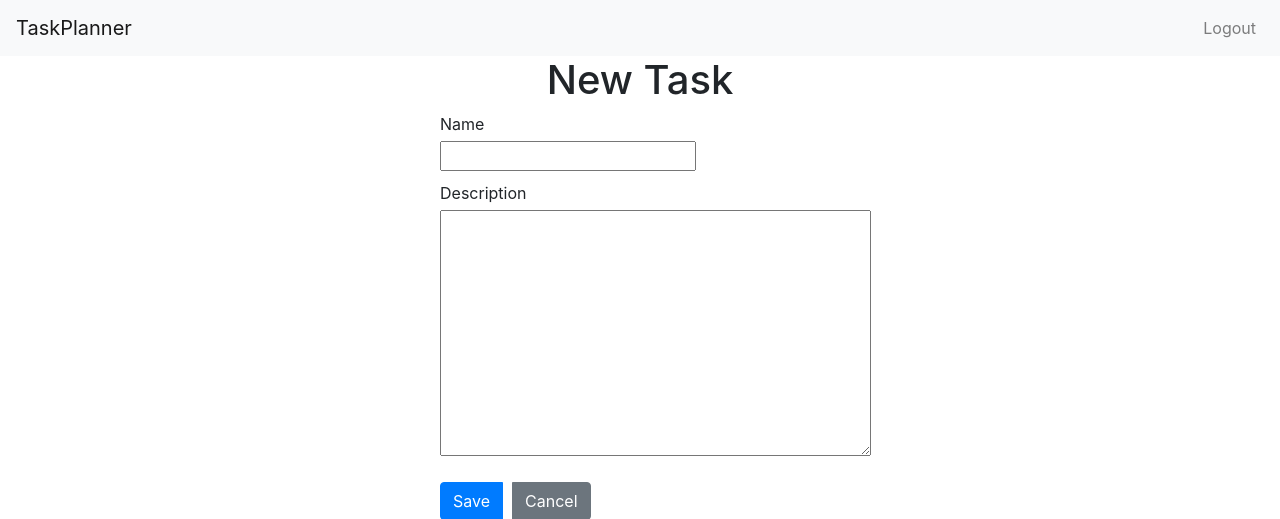
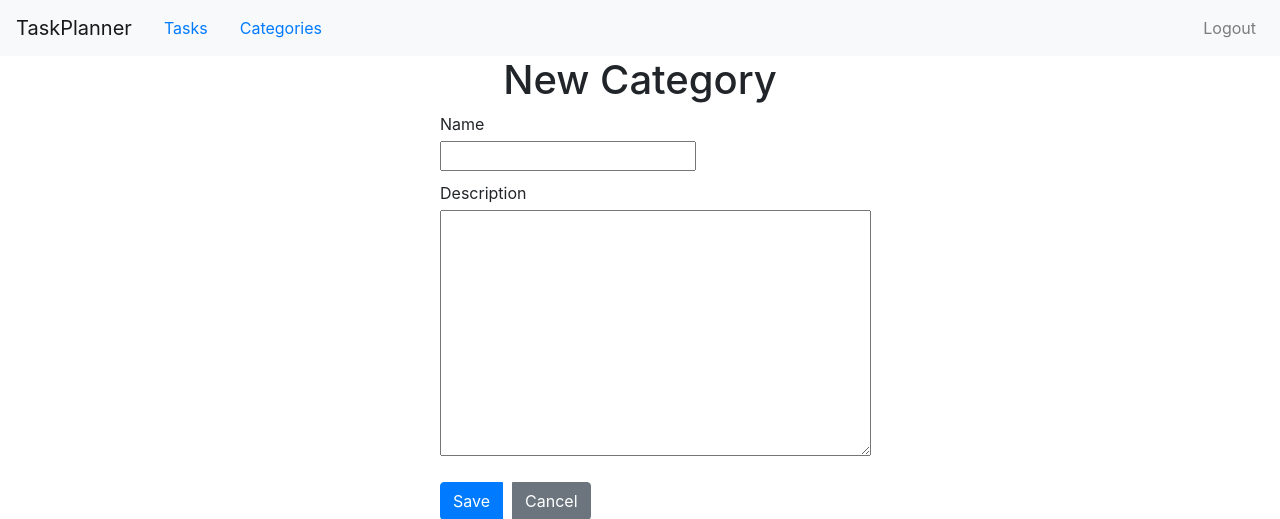
Before and after one commit to GMECH7/taskplanner, a Django app: page /category/new/ in a window 1280 px wide. Shown: the top 519 px of the page. Run offline with Django 4.2, Linux system fonts and the light colour scheme; a user stored in the database is signed in; some libraries are stand-ins or nearby versions.

```diff
--- a/planner_app/admin.py
+++ b/planner_app/admin.py
@@ -1,4 +1,5 @@
 from django.contrib import admin
+
 from .models import TaskCategory, TaskItem
 
 # Register your models here.
--- a/planner_app/forms.py
+++ b/planner_app/forms.py
@@ -1,5 +1,6 @@
 from django import forms
-from .models import TaskItem, TaskCategory
+
+from .models import TaskCategory, TaskItem
 
 
 class TaskForm(forms.ModelForm):
--- a/planner_app/models.py
+++ b/planner_app/models.py
@@ -1,5 +1,5 @@
+from django.contrib.auth.models import User
 from django.db import models
-from django.contrib.auth.models import User
 from django.utils import timezone
 
 
--- a/planner_app/templates/planner_app/category_form.html
+++ b/planner_app/templates/planner_app/category_form.html
@@ -4,7 +4,7 @@
 
 
 <div style="text-align: center;">
-    <h1>{% if form.instance.pk %}Edit{% else %}New{% endif %} Task</h1>
+    <h1>{% if form.instance.pk %}Edit{% else %}New{% endif %} Category</h1>
 
     <form method="post" style="display: inline-block; text-align: left; width: 400px;">
         {% csrf_token %}
@@ -18,7 +18,7 @@
 
         <div class="btn-group" style="margin-top: 10px;">
             <button type="submit" class="btn btn-primary" style="margin-right: 10px;">Save</button>
-            <a href="{% url 'task' %}" class="btn btn-secondary">Cancel</a>
+            <a href="{% url 'category' %}" class="btn btn-secondary">Cancel</a>
         </div>
 
     </form>
--- a/planner_app/templates/planner_app/task_list.html
+++ b/planner_app/templates/planner_app/task_list.html
@@ -50,6 +50,6 @@
             {% endfor %}
         </tbody>
     </table>
-    {% include 'planner_app/button_row.html' with url='task_create' text="Add New Category" back_url='home' %}
+    {% include 'planner_app/button_row.html' with url='task_create' text="Add New Task" back_url='home' %}
 </div>
 {% endblock %}
--- a/planner_app/urls.py
+++ b/planner_app/urls.py
@@ -1,5 +1,6 @@
+from django.contrib.auth import views as auth_views
 from django.urls import path
-from django.contrib.auth import views as auth_views
+
 from . import views
 
 urlpatterns = [
@@ -15,4 +16,5 @@ urlpatterns = [
     path("category/<int:pk>/", views.category_detail, name="category_detail"),
     path("category/new/", views.category_create, name="category_create"),
     path("category/<int:pk>/edit/", views.task_edit, name="category_edit"),
+    path("category/<int:pk>/delete/", views.category_delete, name="category_delete"),
 ]
--- a/planner_app/views.py
+++ b/planner_app/views.py
@@ -1,10 +1,11 @@
-from django.shortcuts import render, get_object_or_404, redirect
+from django.contrib import messages
+from django.contrib.auth import authenticate, login, logout
 from django.contrib.auth.decorators import login_required
-from .models import TaskItem, TaskCategory
-from .forms import TaskForm, CategoryForm
 from django.contrib.auth.forms import AuthenticationForm
-from django.contrib.auth import authenticate, login, logout
-from django.contrib import messages
+from django.shortcuts import get_object_or_404, redirect, render
+
+from .forms import CategoryForm, TaskForm
+from .models import TaskCategory, TaskItem
 
 
 # Create your views here.
@@ -70,7 +71,6 @@ def task_edit(request, pk):
 def task_delete(request, pk):
     """task deletion"""
     task = get_object_or_404(TaskItem, pk=pk)
-    print(request.method)
     if request.method == "POST":
         task.delete()
         messages.success(request, "Task deleted successfully.")
@@ -141,6 +141,17 @@ def category_edit(request, pk):
     return render(request, "planner_app/category_form.html", {"form": form})
 
 
+@login_required(login_url="login")
+def category_delete(request, pk):
+    """category deletion"""
+    category = get_object_or_404(TaskCategory, pk=pk)
+    if request.method == "POST":
+        category.delete()
+        messages.success(request, "Category deleted successfully.")
+        return redirect("category")
+    return render(request, "planner_app/category_delete.html", {"category": category})
+
+
 def custom_login(request):
     if request.method == "POST":
         form = AuthenticationForm(request, data=request.POST)
--- a/taskplanner/urls.py
+++ b/taskplanner/urls.py
@@ -15,6 +15,6 @@ Including another URLconf
 """
 
 from django.contrib import admin
-from django.urls import path, include
+from django.urls import include, path
 
 urlpatterns = [path("admin/", admin.site.urls), path("", include("planner_app.urls"))]
--- a/templates/base.html
+++ b/templates/base.html
@@ -18,6 +18,11 @@
 <body>
     <nav class="navbar navbar-expand-lg navbar-light bg-light">
         <a class="navbar-brand" href="{% url 'home' %}">TaskPlanner</a>
+        {% if user.is_authenticated %}
+        <!-- Adding Tasks and Categories links -->
+        <a class="nav-link" href="{% url 'task' %}">Tasks</a>
+        <a class="nav-link" href="{% url 'category' %}">Categories</a>
+        {% endif %}
         <button class="navbar-toggler" type="button" data-toggle="collapse" data-target="#navbarNav"
             aria-controls="navbarNav" aria-expanded="false" aria-label="Toggle navigation"><span
                 class="navbar-toggler-icon"></span></button>
```
Also changed, not shown: planner_app/templates/planner_app/category_delete.html (added, +22 -0 lines), planner_app/templates/planner_app/category_list.html (+11 -3 lines), planner_app/templates/planner_app/home.html (+6 -21 lines), db.sqlite3.
